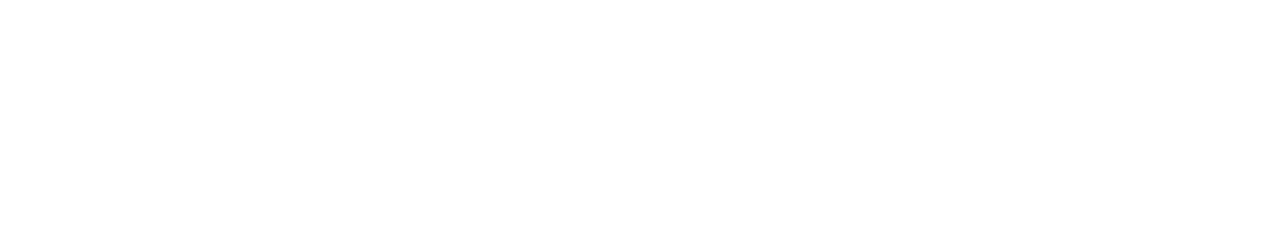
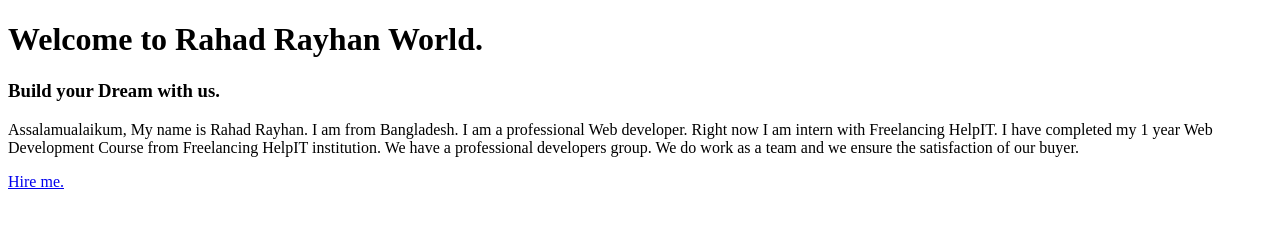
Before and after one commit to RahadRayhan/My-first-assignment-of-my-portfolio-website, a plain HTML site: page index.html in a window 1280 px wide. Drawn offline with Linux system fonts and the light colour scheme.

Commit message:
section 1 commit

```diff
--- a/index.html
+++ b/index.html
@@ -6,8 +6,12 @@
     <meta name="viewport" content="width=device-width, initial-scale=1.0">
     <title>Rahad Rayhan</title>
     <link rel="shortcut icon" href="image/R.svg2.webp">
+    <link rel="stylesheet" href="style.css">
 </head>
 <body>
-
+    <h1>Welcome to Rahad Rayhan World.</h1>
+    <h3>Build your Dream with us.</h3>
+    <p>Assalamualaikum, My name is Rahad Rayhan. I am from Bangladesh. I am a professional Web developer. Right now I am intern with Freelancing HelpIT. I have completed my 1 year Web Development Course from Freelancing HelpIT institution. We have a professional developers group. We do work as a team and we ensure the satisfaction of our buyer.</p>
+    <a href="https://www.facebook.com/unsolved.rahad.7488/">Hire me.</a>
 </body>
 </html>
```
Also changed, not shown: style.css (added).
